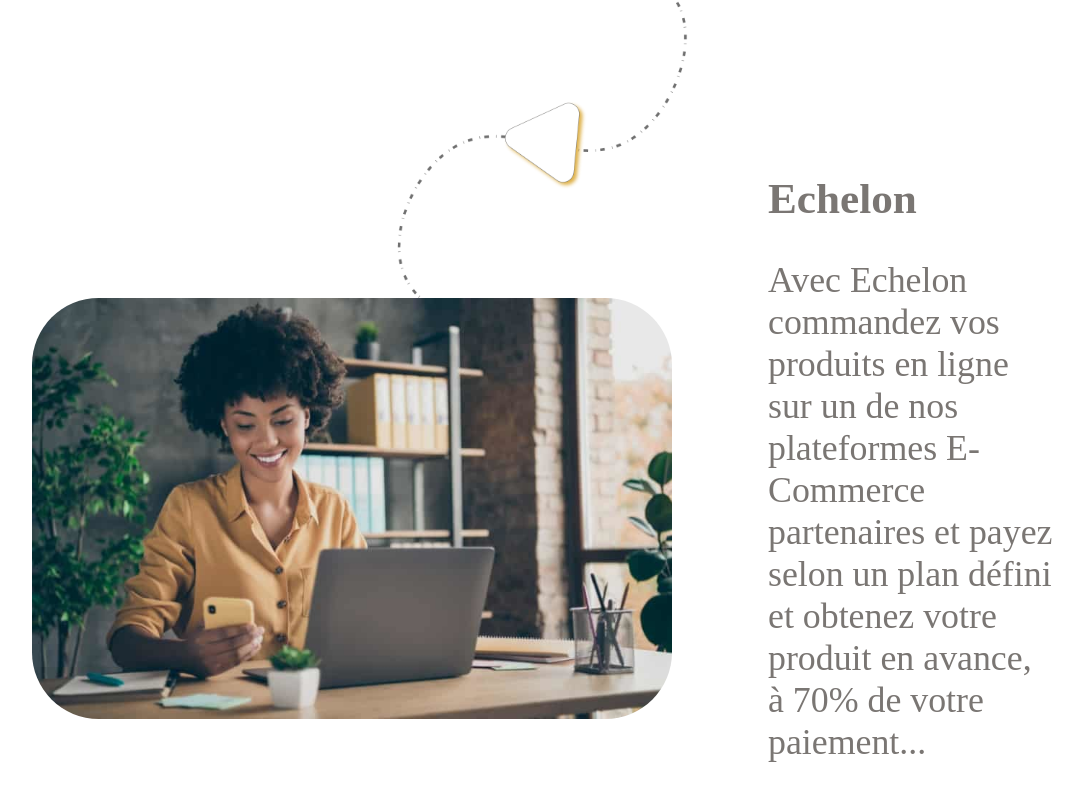
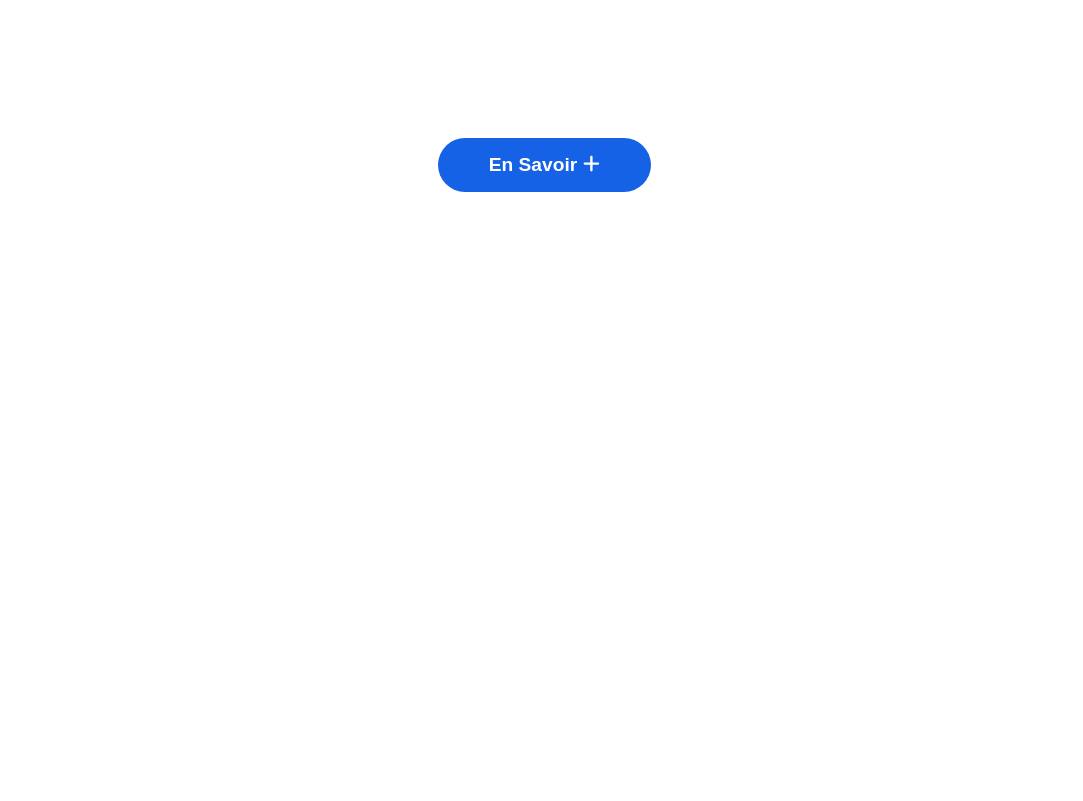
Before and after one commit to boboPrem1/bankvi-ui, an Angular app: page / in a window 1280 px wide. Shown: the part 1635-2436 px from the top of the page, without its empty margins (96-1179 px from the left). After the commit the page ends 1973 px from the top, so only its background shows below. Built offline with nearby package versions, Linux system fonts and the light colour scheme.

Commit message:
continue set the main part of the index page

```diff
--- a/package.json
+++ b/package.json
@@ -19,6 +19,9 @@
     "@angular/platform-browser": "^14.2.0",
     "@angular/platform-browser-dynamic": "^14.2.0",
     "@angular/router": "^14.2.0",
+    "@fortawesome/angular-fontawesome": "^0.11.1",
+    "@fortawesome/fontawesome-svg-core": "^6.1.1",
+    "@fortawesome/free-solid-svg-icons": "^6.1.1",
     "fs": "^0.0.1-security",
     "rxjs": "~7.5.0",
     "tslib": "^2.3.0",
--- a/src/app/pages/index/components/header/header.component.scss
+++ b/src/app/pages/index/components/header/header.component.scss
@@ -3,6 +3,7 @@ header {
   height: 100vh;
   width: 100%;
   background-image: url("../../../../../assets/images/background_header.png");
+  background-attachment: fixed;
   background-size: auto;
 }
 
--- a/src/app/pages/index/components/main-index/main-index.component.html
+++ b/src/app/pages/index/components/main-index/main-index.component.html
@@ -13,7 +13,7 @@
       </div>
       <div class="service_section1_texte_container_desc_container">
         <span>Avec Echelon commandez vos produits en ligne sur un de nos plateformes
-E-Commerce partenaires et payez selon un plan défini et obtenez votre produit en avance, à 70% de votre paiement...   </span>
+E-Commerce partenaires et payez selon un plan défini et obtenez votre produit à la fin de votre paiement...   </span>
       </div>
     </div>
     <div class="service_section1_img_container">
@@ -32,15 +32,23 @@ E-Commerce partenaires et payez selon un plan défini et obtenez votre produit e
     <div class="service_section2_texte_container">
       <div class="service_section1_texte_container_title_container">
         <span class="service_section2_texte_container_title_text">
-          <h2>Echelon</h2>
+          <h2>Multi - Plateforme</h2>
         </span>
       </div>
       <div class="service_section2_texte_container_desc_container">
-        <span>Avec Echelon commandez vos produits en ligne sur un de nos plateformes
-E-Commerce partenaires et payez selon un plan défini et obtenez votre produit en avance, à 70% de votre paiement...   </span>
+        <span>Avec Echelon que ce soit avec votre Ordinateur ou votre portable ou encore d'autres
+        terminal nous sommes avec vous, prêts à vous servir, Faites nous confiance, nous essayer c'est nous <strong>Adopter...</strong></span>
       </div>
     </div>
   </article>
 
 
 </section>
+<article class="service_section3">
+  <div class="service_section3_more_Btn_container">
+    <button>
+      En Savoir
+      <fa-icon [icon]="faPlus"></fa-icon>
+    </button>
+  </div>
+</article>
--- a/src/app/pages/index/components/main-index/main-index.component.scss
+++ b/src/app/pages/index/components/main-index/main-index.component.scss
@@ -7,7 +7,7 @@ h * {
 .service_section {
   position: relative;
   width: 80vw;
-  margin: 0 auto 15vh;
+  margin: 0 auto;
 
   > .main_title_container {
     width: 100%;
@@ -21,7 +21,7 @@ h * {
     margin-bottom: 20vh;
   }
 
-  &1, &2 {
+  &1 {
     height: 80vh;
     display: flex;
     justify-content: space-between;
@@ -71,3 +71,28 @@ h * {
     }
   }
 }
+
+.service_section2 {
+  display: none;
+}
+
+.service_section3 {
+  width: 100%;
+  text-align: center;
+
+  button {
+    border: none;
+    padding: 2vh 4vw;
+    background: #1562e6;
+    color: white;
+    font-weight: bold;
+    font-size: 1.5vw;
+    border-radius: 35pt;
+
+
+  }
+}
+
+button:hover {
+  box-shadow: 3pt 3pt 20pt 5pt rgba(22, 98, 230, .6);
+}
--- a/src/app/pages/index/components/main-index/main-index.component.ts
+++ b/src/app/pages/index/components/main-index/main-index.component.ts
@@ -1,4 +1,5 @@
 import { Component, OnInit } from '@angular/core';
+import { faPlus } from '@fortawesome/free-solid-svg-icons';
 
 @Component({
   selector: 'app-main-index',
@@ -9,7 +10,8 @@ export class MainIndexComponent implements OnInit {
   prefixe_img_path = '../../../../../assets/images/';
   img1_right_path = this.prefixe_img_path + 'services_image1.jpg';
   img_connector_path = this.prefixe_img_path + 'connecteur_img.png';
-  img2_left_path = this.prefixe_img_path + 'paiementplusieursfois.jpg';
+  img2_left_path = this.prefixe_img_path + 'paiementplusieursfos.png';
+  faPlus = faPlus;
 
   constructor() {}
 
--- a/src/index.html
+++ b/src/index.html
@@ -4,10 +4,12 @@
   <meta charset="utf-8">
   <title>Omni - Bankvi</title>
   <base href="/">
-  <meta name="viewport" content="width=device-width, initial-scale=1">
-  <link rel="icon" type="image/x-icon" href="favicon.ico">
+  <meta content="width=device-width, initial-scale=1" name="viewport">
+  <link href="favicon.ico" rel="icon" type="image/x-icon">
+  <link crossorigin="anonymous" href="https://use.fontawesome.com/releases/v5.15.4/css/all.css"
+        integrity="sha384-DyZ88mC6Up2uqS4h/KRgHuoeGwBcD4Ng9SiP4dIRy0EXTlnuz47vAwmeGwVChigm" rel="stylesheet"/>
 </head>
 <body>
-  <app-root></app-root>
+<app-root></app-root>
 </body>
 </html>
```
Also changed, not shown: src/app/app.module.ts (+8 -2 lines), 1 other file (tests, documents, lock files or other folders).
